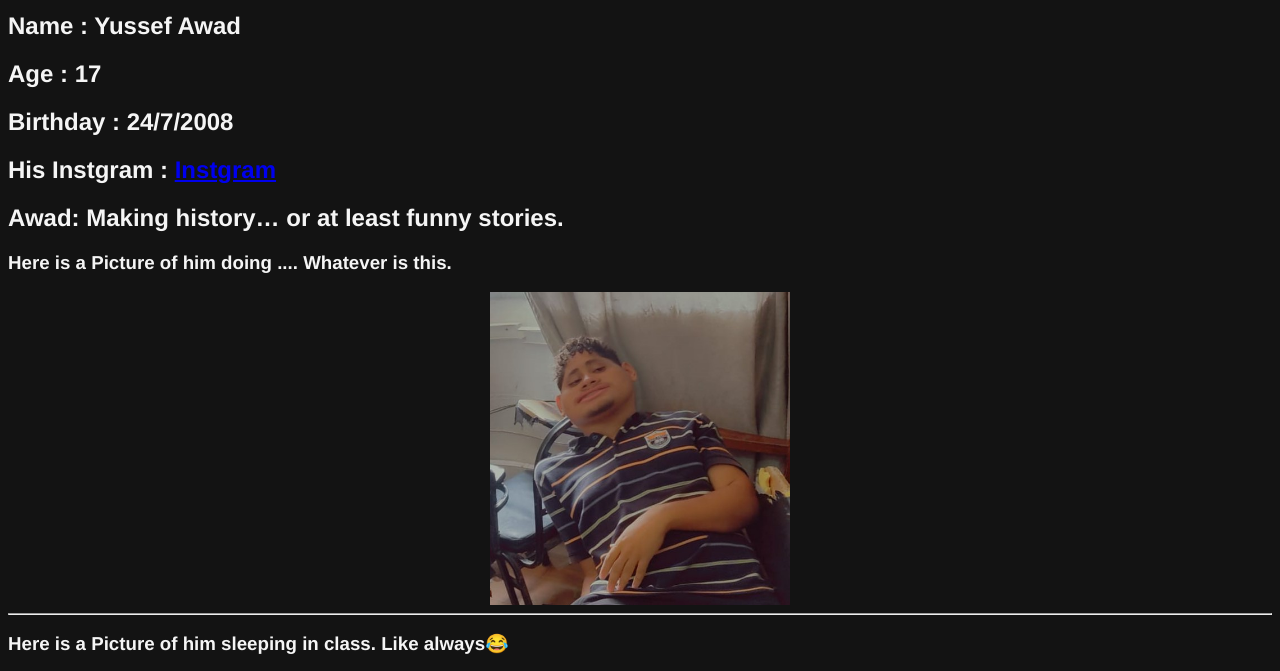
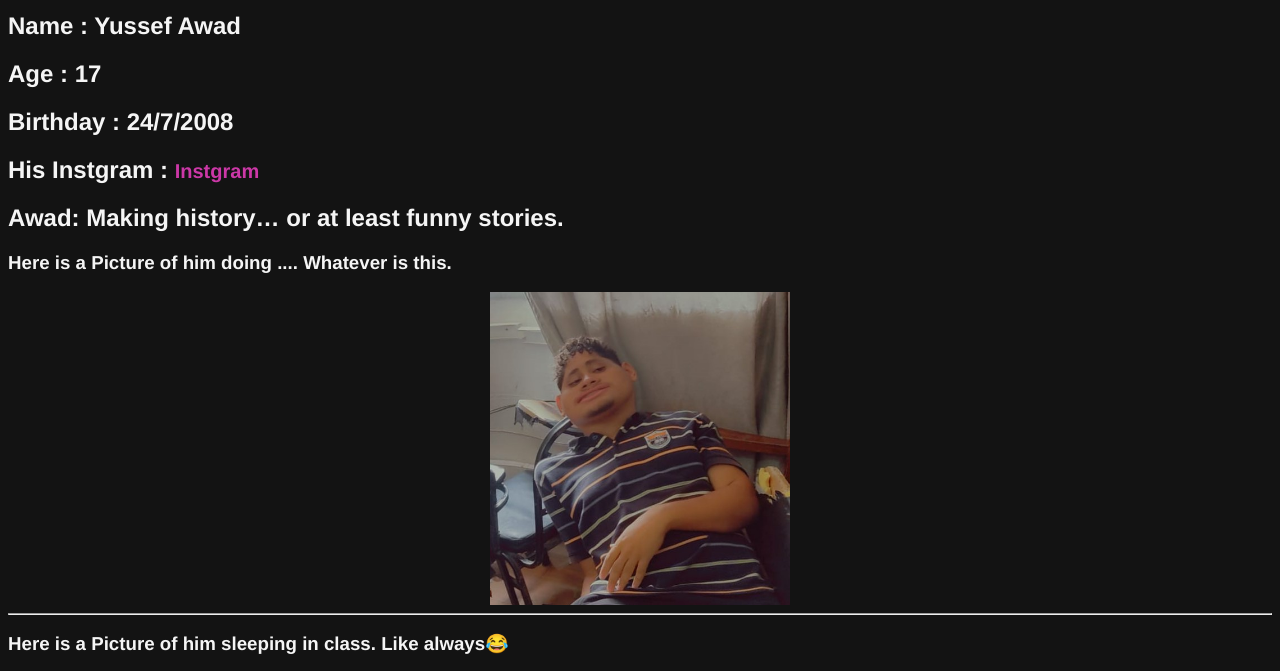
Before and after one commit to Yaso-oss/Awadpedia, a plain HTML site: page index.html in a window 1280 px wide. Shown: the part 113-784 px from the top of the page. Drawn offline with Linux system fonts and the light colour scheme.

Commit message:
Update style.css

```diff
--- a/style.css
+++ b/style.css
@@ -28,3 +28,11 @@
     font-size: 15;
     font-family: 'Lucida Sans', 'Lucida Sans Regular', 'Lucida Grande', 'Lucida Sans Unicode', Geneva, Verdana, sans-serif;
 }
+.instgram {
+    color: rgb(204, 56, 167);
+    text-decoration: none;
+    font-size: 20px;
+}
+.instgram:hover {
+    text-decoration: underline;
+}
```
